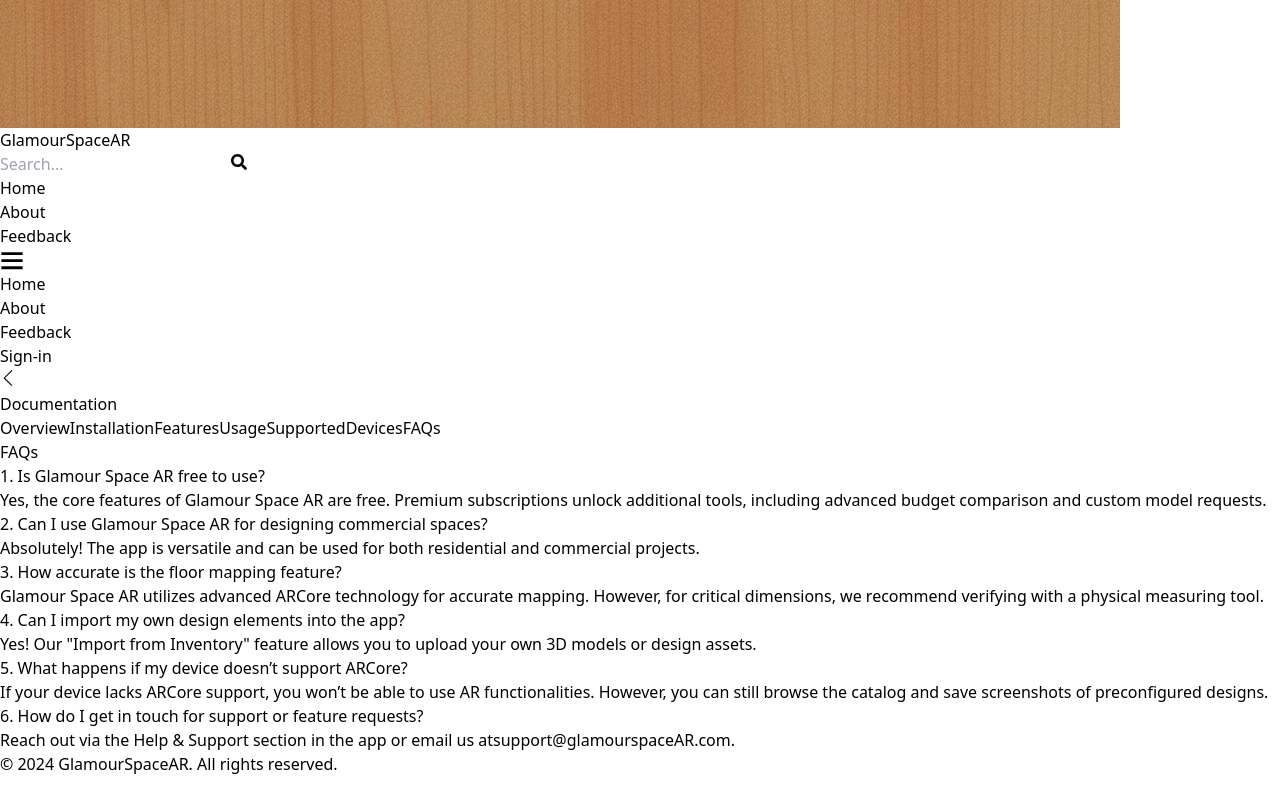
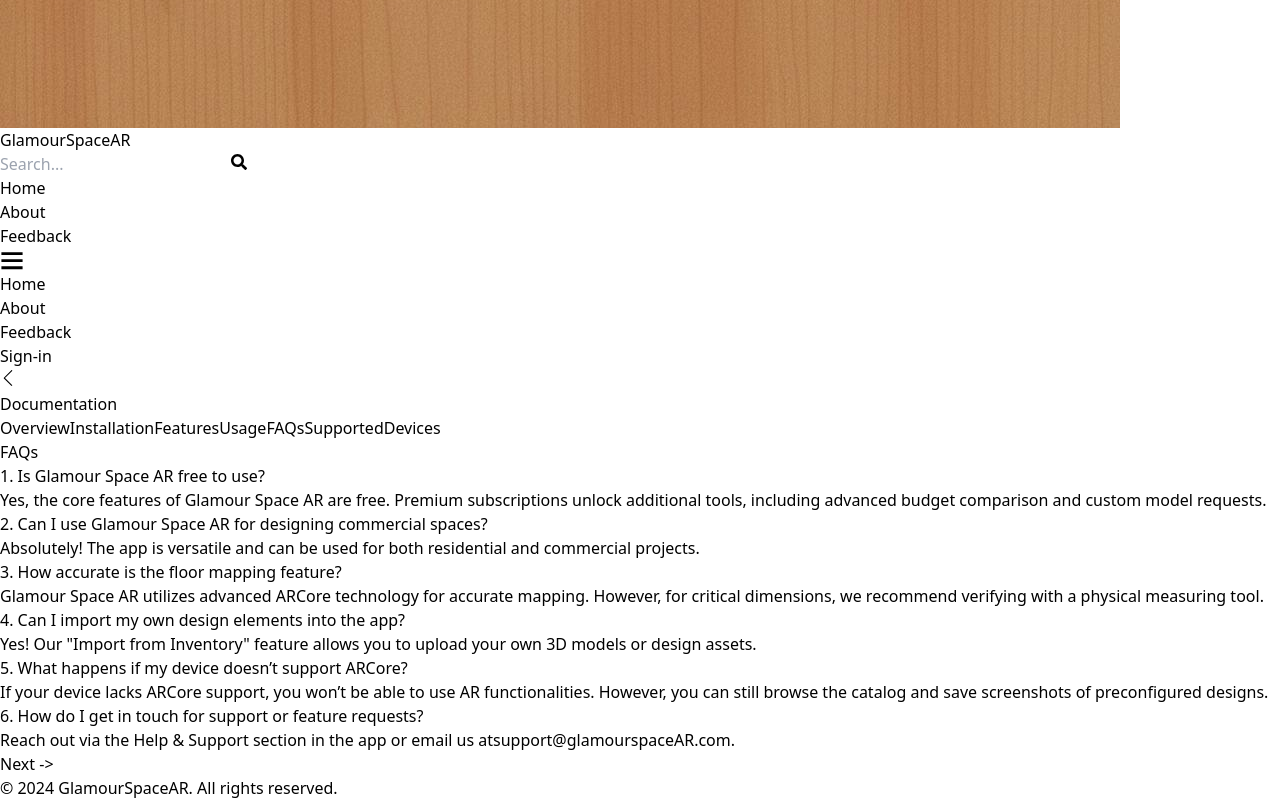
Before and after one commit to logan1o1/GlamourSpace, a React (Vite) app in the folder GlamourSpace/: page /faqs in a window 1280 px wide. Shown: the part 992-1792 px from the top of the page. Before the commit the page ends 1768 px from the top, so only its background shows below. Built offline with nearby package versions, Linux system fonts and the light colour scheme.

Commit message:
Next buttons added

```diff
--- a/GlamourSpace/src/Docs/FAQs.jsx
+++ b/GlamourSpace/src/Docs/FAQs.jsx
@@ -68,6 +68,11 @@
             </p>
           </div>
         </div>
+        <div className="text-right mt-8">
+          <Link to={"/supporteddevices"} className="bg-blue-600 text-white px-6 py-3 rounded-lg shadow-md hover:bg-blue-700 transition">
+            Next -{">"}
+          </Link>
+        </div>
       </div>
     </div>
   );
--- a/GlamourSpace/src/Docs/Features.jsx
+++ b/GlamourSpace/src/Docs/Features.jsx
@@ -1,4 +1,6 @@
 import React from "react";
+import { Link } from 'react-router-dom';
+
 
 export default function Features() {
   return (
@@ -70,6 +72,11 @@
             </p>
           </div>
         </div>
+        <div className="text-right mt-8">
+          <Link to={"/usage"} className="bg-blue-600 text-white px-6 py-3 rounded-lg shadow-md hover:bg-blue-700 transition">
+            Next -{">"}
+          </Link>
+        </div>
       </div>
     </div>
   );
--- a/GlamourSpace/src/Docs/Installation.jsx
+++ b/GlamourSpace/src/Docs/Installation.jsx
@@ -56,6 +56,11 @@
           </div>
           <p className="text-center">You're all set! Begin exploring the innovative features of Glamour Space AR and start creating your dream spaces.</p>
         </div>
+        <div className="text-right mt-8">
+          <Link to={"/features"} className="bg-blue-600 text-white px-6 py-3 rounded-lg shadow-md hover:bg-blue-700 transition">
+            Next -{">"}
+          </Link>
+        </div>
       </div>
     </div>
   );
--- a/GlamourSpace/src/Docs/Overview.jsx
+++ b/GlamourSpace/src/Docs/Overview.jsx
@@ -1,15 +1,15 @@
 import React from "react";
+import { Link } from 'react-router-dom';
+
 
 export default function Overview() {
   return (
     <div className="min-h-screen from-gray-100 via-blue-50 to-blue-100 flex justify-center py-10 px-4">
       <div className="max-w-4xl w-full rounded-lg p-8">
-        {/* Heading */}
         <h2 className="text-3xl font-bold text-gray-800 mb-6 text-center">
           Overview
         </h2>
 
-        {/* Content */}
         <div className="text-gray-700 space-y-6">
           <p className="leading-relaxed text-justify text-lg">
             Welcome to the world of immersive interior design with Glamour Space
@@ -55,6 +55,11 @@
             experience the future of interior design, today.
           </p>
         </div>
+        <div className="text-right mt-8">
+          <Link to={"/installation"} className="bg-blue-600 text-white px-6 py-3 rounded-lg shadow-md hover:bg-blue-700 transition">
+            Next -{">"}
+          </Link>
+        </div>
       </div>
     </div>
   );
--- a/GlamourSpace/src/Docs/Usage.jsx
+++ b/GlamourSpace/src/Docs/Usage.jsx
@@ -1,4 +1,6 @@
 import React from "react";
+import { Link } from 'react-router-dom';
+
 
 export default function Usage() {
   return (
@@ -71,6 +73,11 @@
             </p>
           </div>
         </div>
+        <div className="text-right mt-8">
+          <Link to={"/faqs"} className="bg-blue-600 text-white px-6 py-3 rounded-lg shadow-md hover:bg-blue-700 transition">
+            Next -{">"}
+          </Link>
+        </div>
       </div>
     </div>
   );
--- a/GlamourSpace/src/components/Sidebar.jsx
+++ b/GlamourSpace/src/components/Sidebar.jsx
@@ -12,7 +12,7 @@
   return (
     <>
       <aside
-        className={`fixed top-0 left-0 h-screen bg-gray-100 text-gray-900 border-r border-black transition-transform duration-300 ${
+        className={`fixed top-0 left-0 h-screen bg-slate-100 text-gray-900 border-r border-black transition-transform duration-300 ${
           isOpen ? "translate-x-0 w-48" : "-translate-x-full"
         } md:translate-x-0 z-40 pt-20`}
       >
@@ -32,7 +32,7 @@
             <h2 className="text-lg text-slate-800 font-bold">Documentation</h2>
           </div>
           <nav className="space-y-2">
-            {["Overview", "Installation", "Features", "Usage", "SupportedDevices", "FAQs"].map((item) => (
+            {["Overview", "Installation", "Features", "Usage", "FAQs", "SupportedDevices"].map((item) => (
               <Link
                 key={item}
                 to={`/${item.toLowerCase()}`}
```
